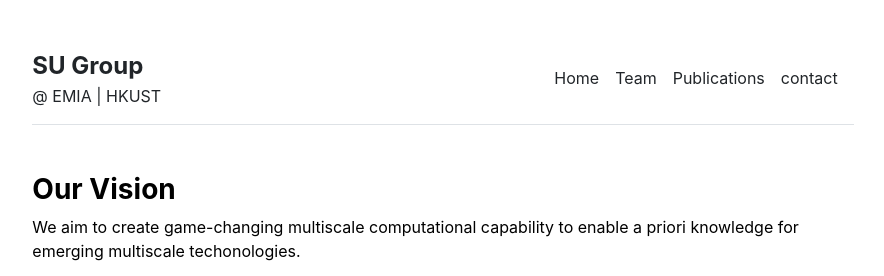
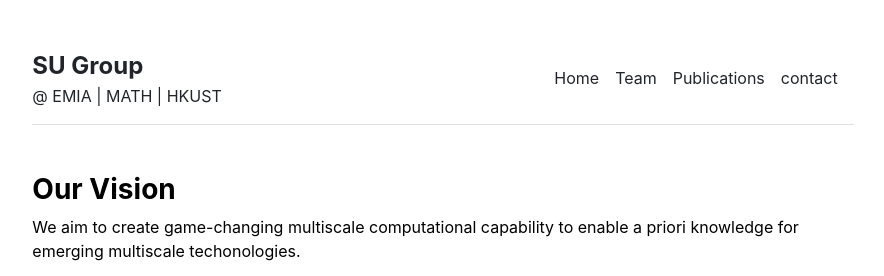
Before and after one commit to WeiSu-MAE/weisu-mae.github.io, a Jekyll site: the page built from index.md, in a window 1280 px wide. Shown: the top 276 px of the page, without its empty margins (197-1081 px from the left). Built offline with Jekyll 4.4.1, drawn with Linux system fonts in a browser that asks for light colours.

Commit message:
Update _config.yml

```diff
--- a/_config.yml
+++ b/_config.yml
@@ -1,4 +1,4 @@
 url: "http://su-researchgroup.com" # the base hostname & protocol for your site, e.g. http://example.com
 baseurl: "" # the subpath of your site, e.g. /blog
 title: "SU Group" # the name of your site, e.g. ACME Corp.
-description: "@ EMIA | HKUST"
+description: "@ EMIA | MATH | HKUST"
```
